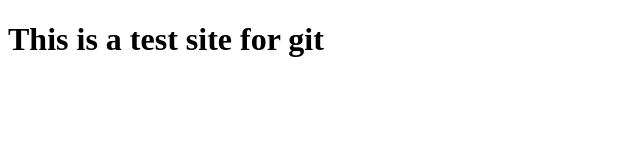
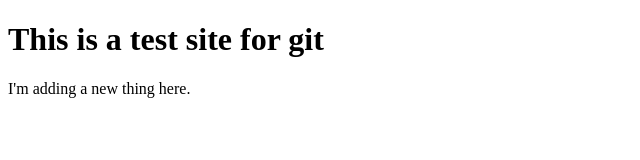
Before and after one commit to theDapperFoxtrot/my-first-git-repo, a plain HTML site: page index.html in a window 1280 px wide. Shown: the whole page, without its empty margins (0-640 px from the left). Drawn offline with Linux system fonts and the light colour scheme.

Commit message:
making changes and committing them

```diff
--- a/index.html
+++ b/index.html
@@ -8,5 +8,6 @@
 </head>
 <body>
     <h1>This is a test site for git</h1>
+    <p>I'm adding a new thing here.</p>
 </body>
 </html>
--- /dev/null
+++ b/style.css
@@ -0,0 +1,5 @@
+* {
+    margin: 0;
+    padding: 0;
+    background-color: #000;
+}
```
